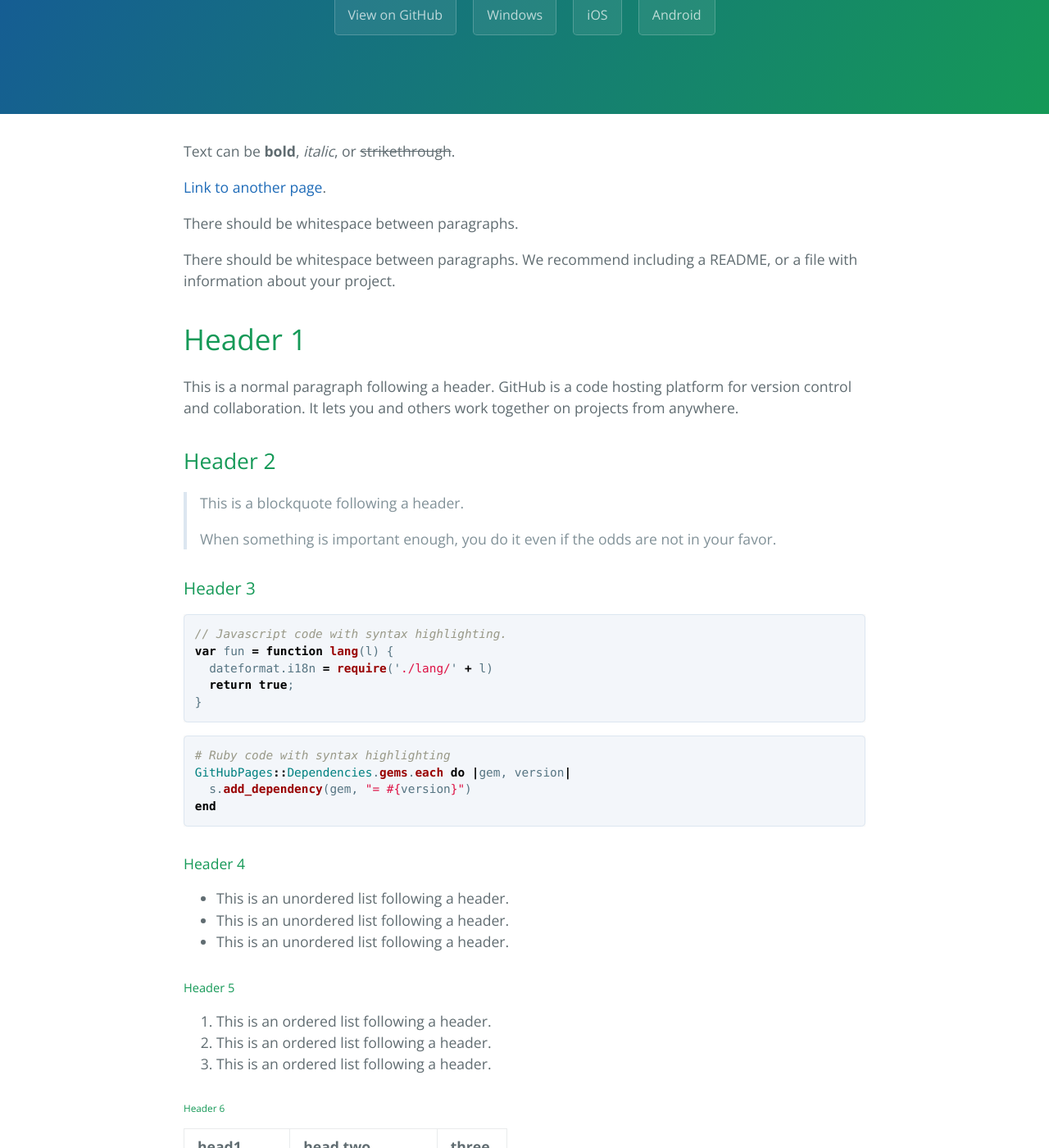
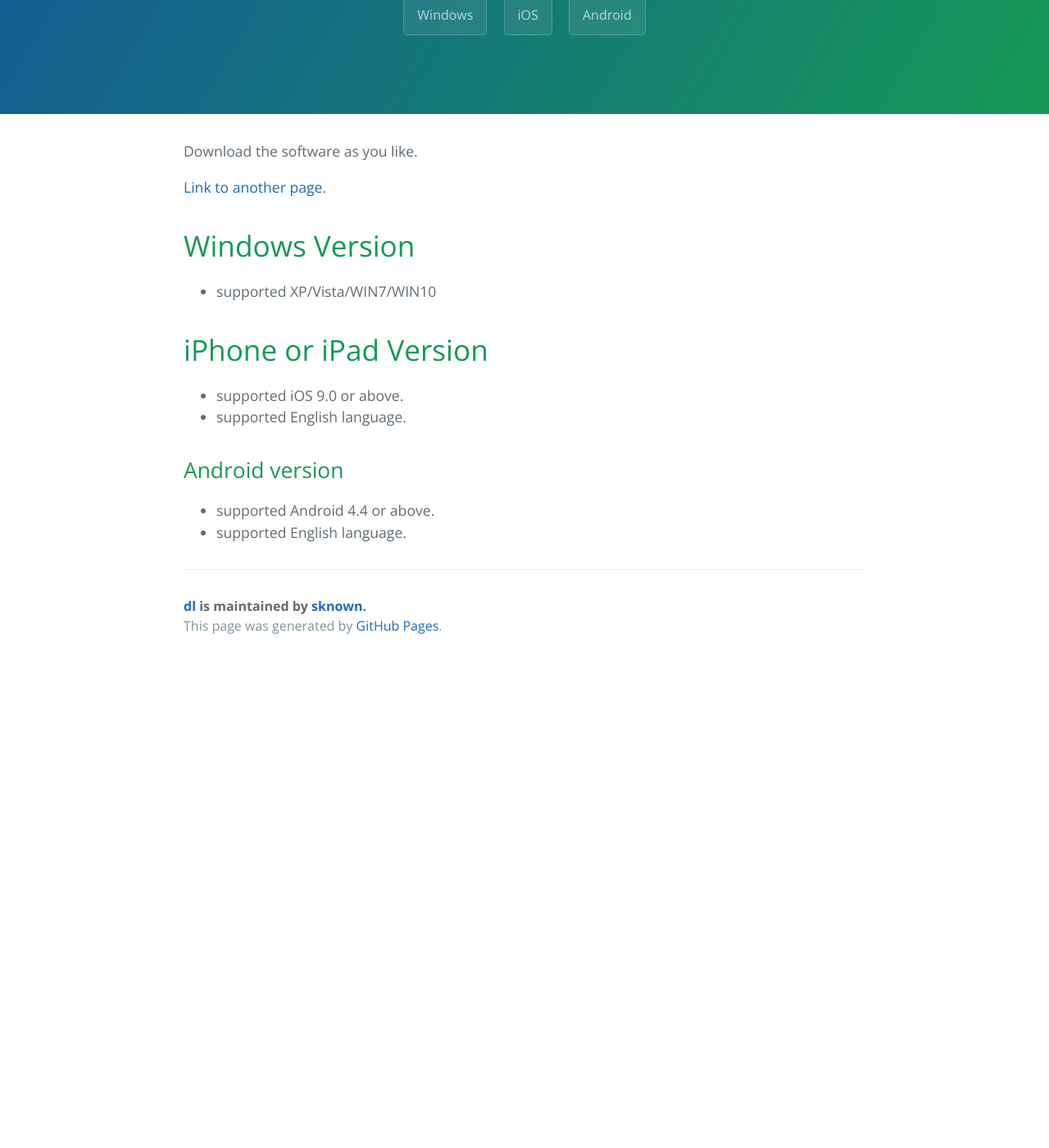
Before and after one commit to sknown/dl, a Jekyll site: the page built from index.md, in a window 1280 px wide and 1400 px high, scrolled down 244 px. Shown: the whole window at 82% size. Built offline with Jekyll 4.4.1, drawn with Linux system fonts in a browser that asks for light colours; after the commit the page ends 1051 px from its top, so only the background shows below that; some of the changed text lies outside the part shown.

Commit message:
fix index

````diff
--- a/_config.yml
+++ b/_config.yml
@@ -1,5 +1,5 @@
-title: Cayman theme
-description: Cayman is a clean, responsive theme for GitHub Pages.
+title: RealScope
+description: Clear Ear Device
 show_downloads: true
 google_analytics:
 theme: jekyll-theme-cayman
--- a/_layouts/default.html
+++ b/_layouts/default.html
@@ -25,9 +25,6 @@
     <header class="page-header" role="banner">
       <h1 class="project-name">{{ site.title | default: site.github.repository_name }}</h1>
       <h2 class="project-tagline">{{ site.description | default: site.github.project_tagline }}</h2>
-      {% if site.github.is_project_page %}
-        <a href="{{ site.github.repository_url }}" class="btn">View on GitHub</a>
-      {% endif %}
       {% if site.show_downloads %}
         <a href="{{ site.github.zip_url }}" class="btn">Windows</a>
         <a href="{{ site.github.tar_url }}" class="btn">iOS</a>
--- a/index.md
+++ b/index.md
@@ -2,122 +2,20 @@
 layout: default
 ---
 
-Text can be **bold**, _italic_, or ~~strikethrough~~.
+Download the software as you like.
 
 [Link to another page](./another-page.html).
 
-There should be whitespace between paragraphs.
+# Windows Version
 
-There should be whitespace between paragraphs. We recommend including a README, or a file with information about your project.
+* supported XP/Vista/WIN7/WIN10
 
-# Header 1
+# iPhone or iPad Version
 
-This is a normal paragraph following a header. GitHub is a code hosting platform for version control and collaboration. It lets you and others work together on projects from anywhere.
+* supported iOS 9.0 or above.
+* supported English language.
 
-## Header 2
+## Android version
 
-> This is a blockquote following a header.
->
-> When something is important enough, you do it even if the odds are not in your favor.
-
-### Header 3
-
-```js
-// Javascript code with syntax highlighting.
-var fun = function lang(l) {
-  dateformat.i18n = require('./lang/' + l)
-  return true;
-}
-```
-
-```ruby
-# Ruby code with syntax highlighting
-GitHubPages::Dependencies.gems.each do |gem, version|
-  s.add_dependency(gem, "= #{version}")
-end
-```
-
-#### Header 4
-
-*   This is an unordered list following a header.
-*   This is an unordered list following a header.
-*   This is an unordered list following a header.
-
-##### Header 5
-
-1.  This is an ordered list following a header.
-2.  This is an ordered list following a header.
-3.  This is an ordered list following a header.
-
-###### Header 6
-
-| head1        | head two          | three |
-|:-------------|:------------------|:------|
-| ok           | good swedish fish | nice  |
-| out of stock | good and plenty   | nice  |
-| ok           | good `oreos`      | hmm   |
-| ok           | good `zoute` drop | yumm  |
-
-### There's a horizontal rule below this.
-
-* * *
-
-### Here is an unordered list:
-
-*   Item foo
-*   Item bar
-*   Item baz
-*   Item zip
-
-### And an ordered list:
-
-1.  Item one
-1.  Item two
-1.  Item three
-1.  Item four
-
-### And a nested list:
-
-- level 1 item
-  - level 2 item
-  - level 2 item
-    - level 3 item
-    - level 3 item
-- level 1 item
-  - level 2 item
-  - level 2 item
-  - level 2 item
-- level 1 item
-  - level 2 item
-  - level 2 item
-- level 1 item
-
-### Small image
-
-![Octocat](https://assets-cdn.github.com/images/icons/emoji/octocat.png)
-
-### Large image
-
-![Branching](https://guides.github.com/activities/hello-world/branching.png)
-
-
-### Definition lists can be used with HTML syntax.
-
-<dl>
-<dt>Name</dt>
-<dd>Godzilla</dd>
-<dt>Born</dt>
-<dd>1952</dd>
-<dt>Birthplace</dt>
-<dd>Japan</dd>
-<dt>Color</dt>
-<dd>Green</dd>
-</dl>
-
-```
-Long, single-line code blocks should not wrap. They should horizontally scroll if they are too long. This line should be long enough to demonstrate this.
-```
-
-```
-The final element.
-```
+* supported Android 4.4 or above.
+* supported English language.
````
